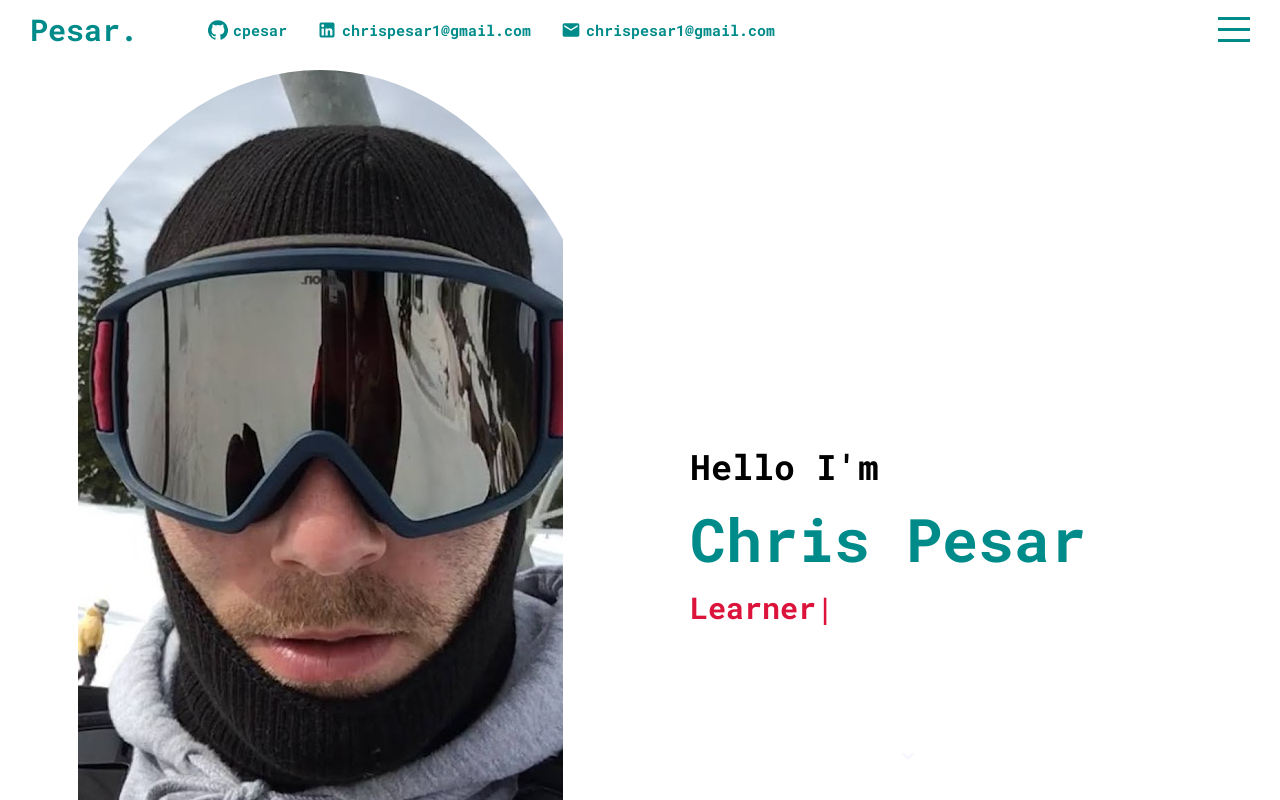
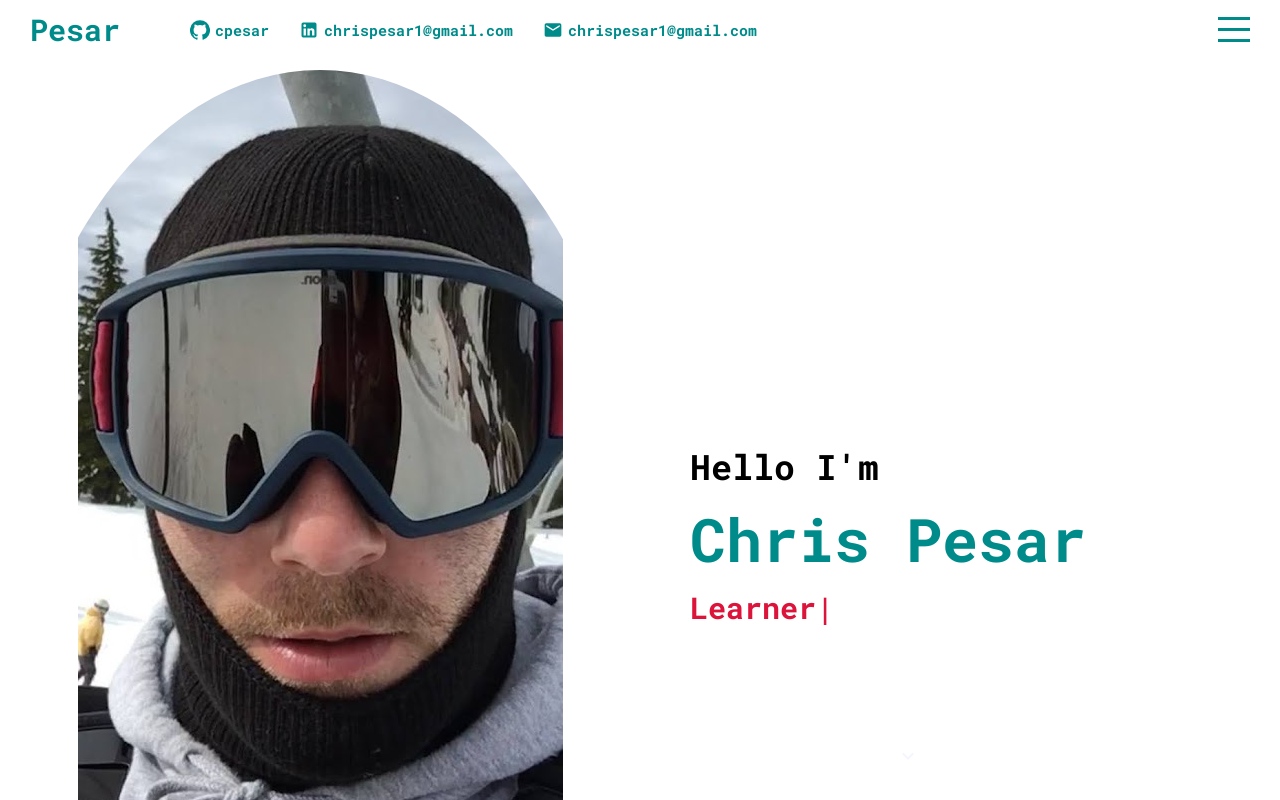
Before and after one commit to cpesar/pesar-react-portfolio, a React (Create React App) app: page / in a window 1280 px wide. Built offline with nearby package versions, Linux system fonts and the light colour scheme.

Commit message:
refactored for single page appp

```diff
--- a/src/App.jsx
+++ b/src/App.jsx
@@ -1,15 +1,13 @@
 //Components
 import Navbar from './components/navbar/Navbar';
-import Intro from './components/intro/Intro';
 import Burger from './components/burger/Burger';
 import Footer from './components/footer/Footer';
 
 //Pages
+import Intro from './pages/intro/Intro';
 import Portfolio from './pages/portfolio/Portfolio';
 import Resume from './pages/resume/Resume';
 import Contact from './pages/contact/Contact';
-
-import docking from '../public/assets/Dock-n-Flock'
 
 import './app.scss';
 
@@ -22,6 +20,8 @@ function App() {
     <div className="app">
       <Navbar menuOpen={menuOpen} setMenuOpen={setMenuOpen} />
       <Burger menuOpen={menuOpen} setMenuOpen={setMenuOpen}/>
+
+
       <div className='sections'>
         <Intro />
         <Portfolio />
--- a/src/components/navbar/Navbar.jsx
+++ b/src/components/navbar/Navbar.jsx
@@ -7,7 +7,7 @@ export default function Navbar({menuOpen, setMenuOpen}) {
     <div className={"navbar  " + (menuOpen && "active")}>
       <div className='wrapper'>
         <div className='left'>
-          <a href='#intro' className='logo'>Pesar.</a>
+          <a href='#intro' className='logo'>Pesar</a>
           <div className='itemContainer'>
             <GitHub className="icon"/>
             <span>cpesar</span>
```
Also changed, not shown: src/pages/portfolio/Portfolio.jsx (+5 -5 lines), src/pages/intro/Intro.jsx (line endings or trailing spaces), src/pages/intro/intro.scss (renamed from src/components/intro/intro.scss).
